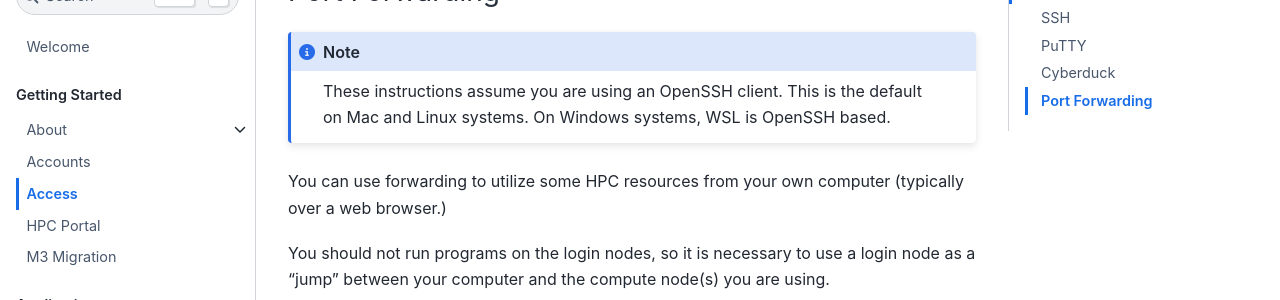
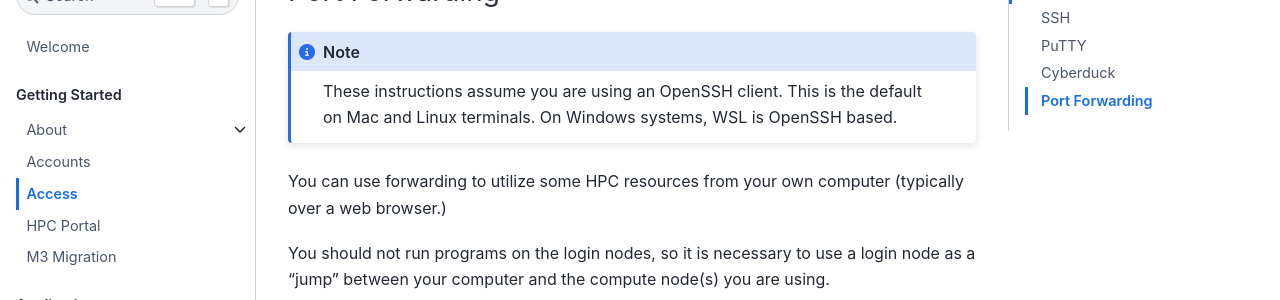
Before and after one commit to SouthernMethodistUniversity/hpc_docs, a Jupyter Book: the page built from docs/access.md, in a window 1280 px wide and 1400 px high, scrolled down 2976 px. Shown: the part 179-479 px from the top of the window. Built offline with Jupyter Book 1.0.4 settings and Sphinx 7.4.7 and the Sphinx Book theme 1.1.4, drawn with Linux system fonts in a browser that asks for light colours; some of the changed text lies outside the part shown.

Commit message:
Update access.md
fix typos

```diff
--- a/docs/access.md
+++ b/docs/access.md
@@ -223,7 +223,7 @@ setting can be used to enable connection persistence. Within Cyberduck:
 
 :::{note}
 These instructions assume you are using an OpenSSH client.
-This is the default on Mac and Linux systems. On Windows systems, WSL is OpenSSH based.
+This is the default on Mac and Linux terminals. On Windows systems, WSL is OpenSSH based.
 :::
 
 You can use forwarding to utilize some HPC resources from your own computer
```
Also changed, not shown: other parts of docs/access.md (+2 -2 lines).
